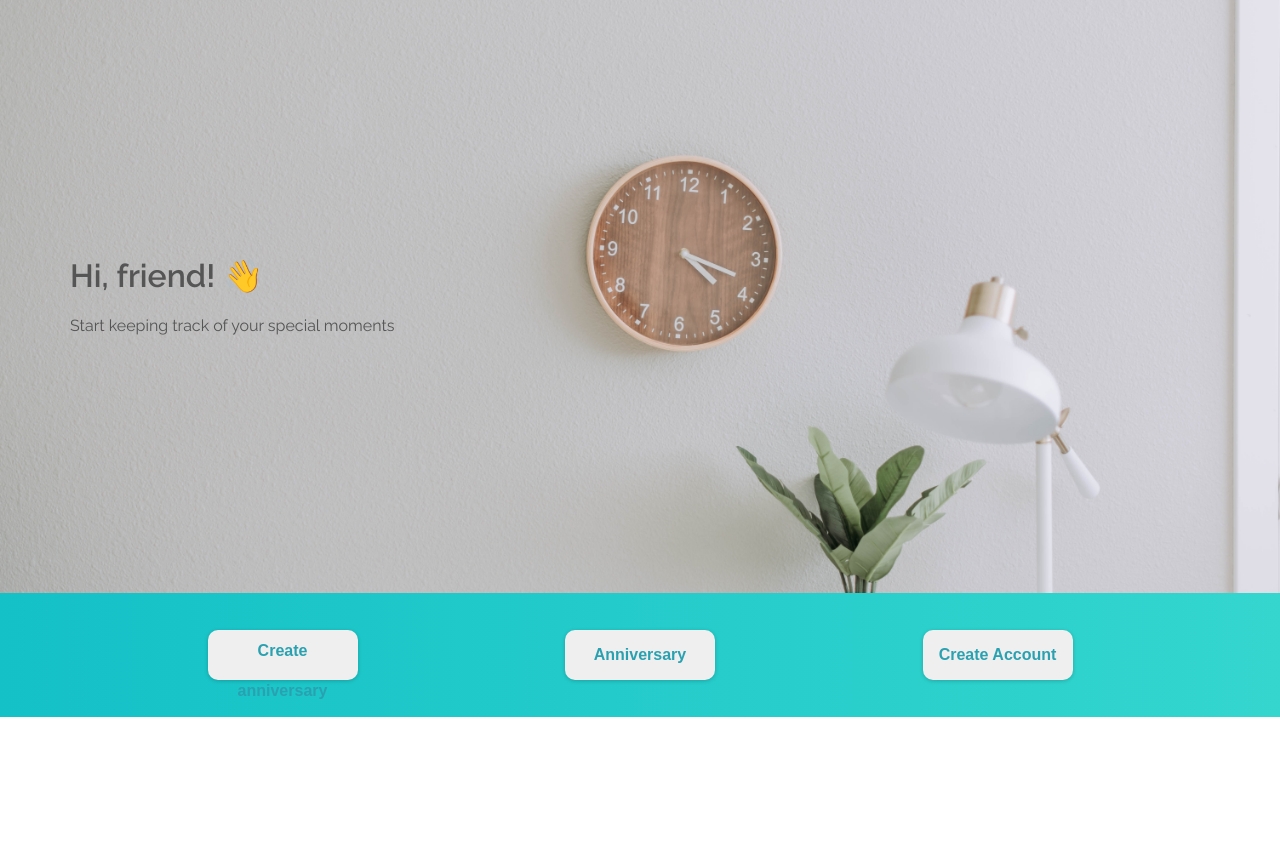
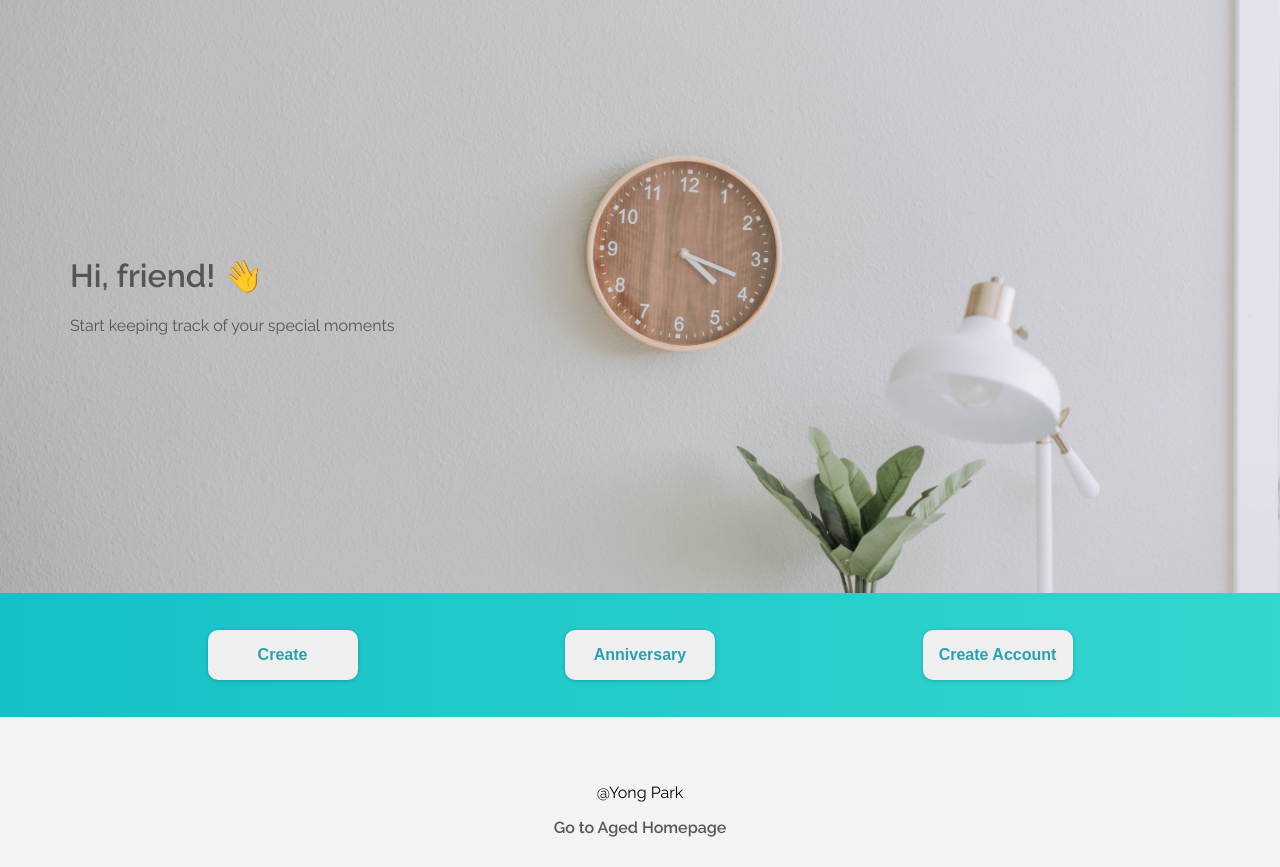
Before and after one commit to pyongho1/aged_front_end, a React (Vite) app: page / in a window 1280 px wide. Shown: the part 107-974 px from the top of the page. Before the commit the page ends 824 px from the top, so only its background shows below. Built offline with nearby package versions, Linux system fonts and the light colour scheme; no server answers.

Commit message:
Add footer

```diff
--- /dev/null
+++ b/src/components/Footer/Footer.module.css
@@ -0,0 +1,16 @@
+.container {
+  display: flex;
+  justify-content: center;
+  /* border: 1px solid; */
+  height: 150px;
+  background-color: #f3f3f3;
+  /* padding: 20px 0; */
+}
+
+.subContainer {
+  display: flex;
+  flex-direction: column;
+  align-items: center;
+  justify-content: flex-end;
+  margin-bottom: 30px;
+}
--- /dev/null
+++ b/src/components/Footer/Footer.tsx
@@ -0,0 +1,15 @@
+// stylesheets
+import styles from "./Footer.module.css";
+
+const Footer = () => {
+  return (
+    <div className={styles.container}>
+      <div className={styles.subContainer}>
+        <p>@Yong Park</p>
+        <a href="/">Go to Aged Homepage</a>
+      </div>
+    </div>
+  );
+};
+
+export default Footer;
--- a/src/pages/Landing/Landing.tsx
+++ b/src/pages/Landing/Landing.tsx
@@ -5,6 +5,7 @@ import styles from "./Landing.module.css";
 import { User } from "../../types/models";
 
 import { Link } from "react-router-dom";
+import Footer from "../../components/Footer/Footer";
 
 interface LandingProps {
   user: User | null;
@@ -25,7 +26,7 @@ const Landing = (props: LandingProps): JSX.Element => {
       <div className={styles.midContainer}>
         <button>
           <Link to="/create" className={styles.midContainerBtn}>
-            Create anniversary
+            Create
           </Link>
         </button>
         <button>
@@ -43,6 +44,7 @@ const Landing = (props: LandingProps): JSX.Element => {
           )}
         </button>
       </div>
+      <Footer />
     </>
   );
 };
```
